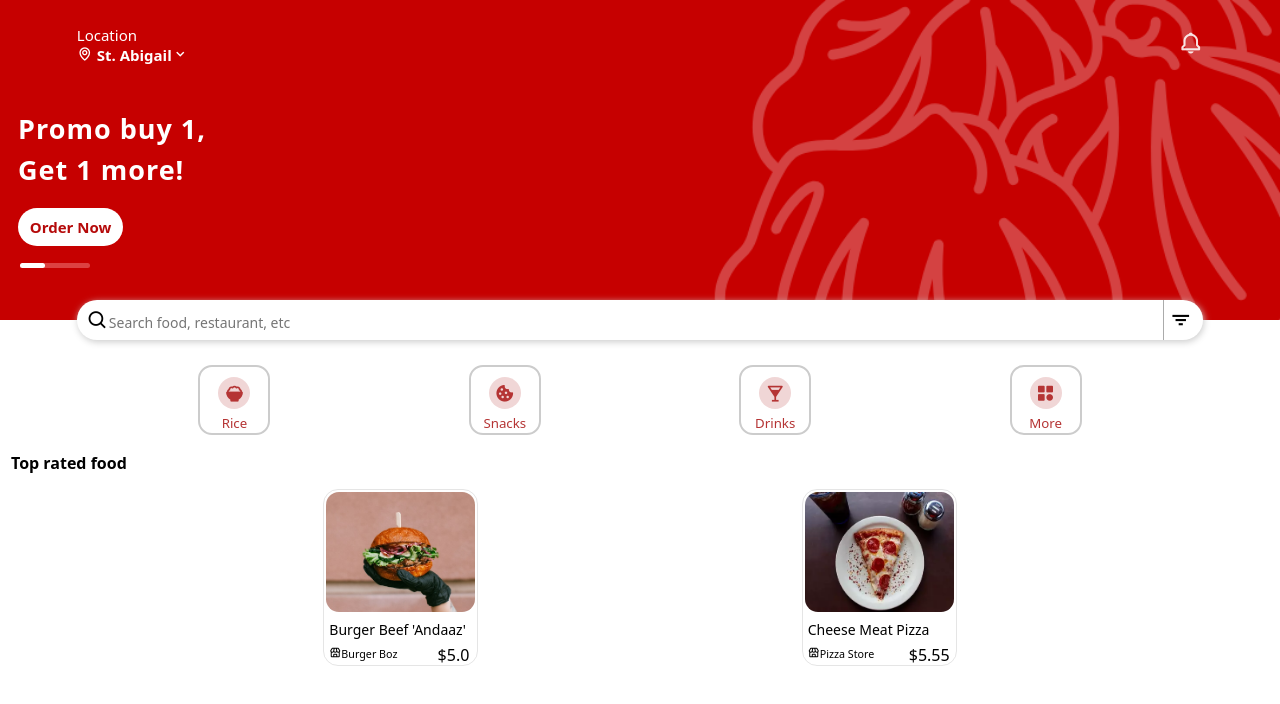
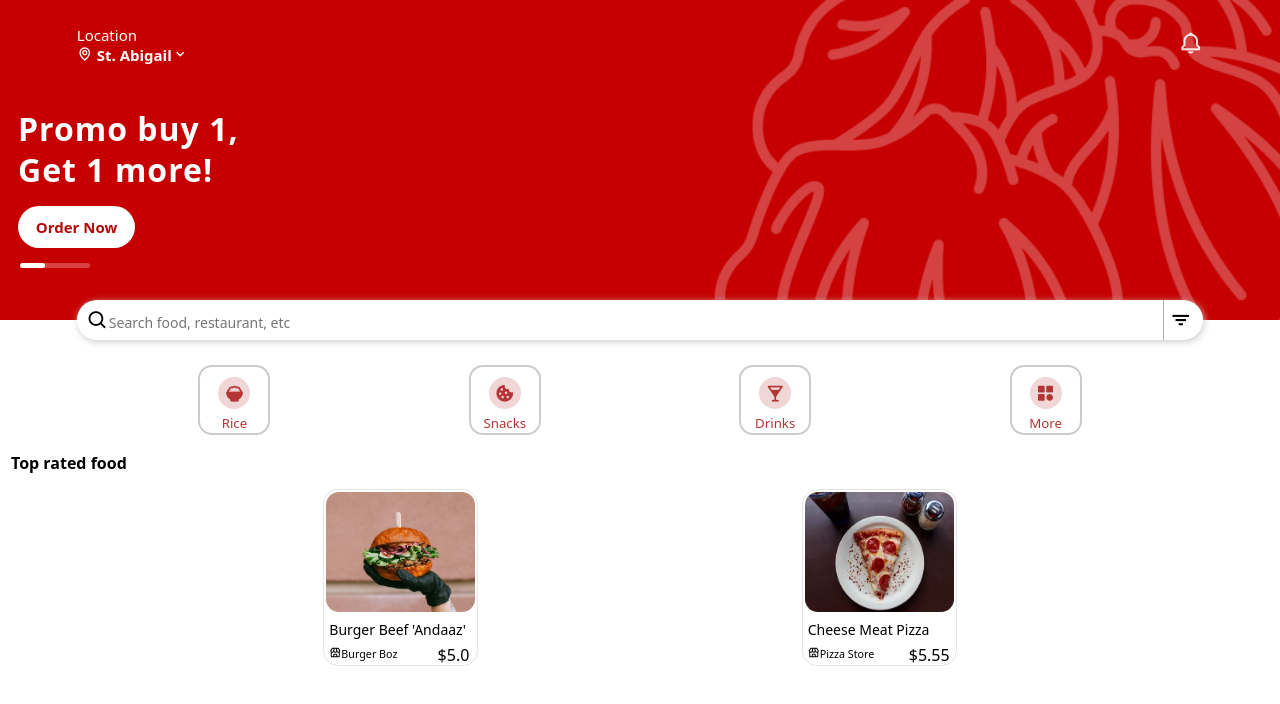
Before and after one commit to ayushinputs/Food-Ordering-app-website-, a plain HTML site: page index.html in a window 1280 px wide. Drawn offline with nearby package versions, Linux system fonts and the light colour scheme.

Commit message:
Add files via upload

```diff
--- a/index.html
+++ b/index.html
@@ -24,9 +24,9 @@
                 </div>
             </div>
             <div class="promo">
-                <h1 style="font-size: 27px; font-weight: 600; letter-spacing: 1px; line-height: 41px;">Promo buy 1,<br>Get 1 more!</h1>
+                <h1 style="font-size: 32px; font-weight: 600; letter-spacing: 1px; line-height: 41px;">Promo buy 1,<br>Get 1 more!</h1>
                 <button style="background: white; border: none;
-                color: rgb(181, 10, 10);width: 105px; padding: 9px 9px; border-radius: 25px; font-size: 15px; font-weight: 600;">Order Now</button>
+                color: rgb(181, 10, 10);width: 117px; padding: 11px 9px; border-radius: 25px; font-size: 15px; font-weight: 600;">Order Now</button>
                 <input type="range" id="volume" min="0" max="100" value="25">
             </div>
         </div>
```
